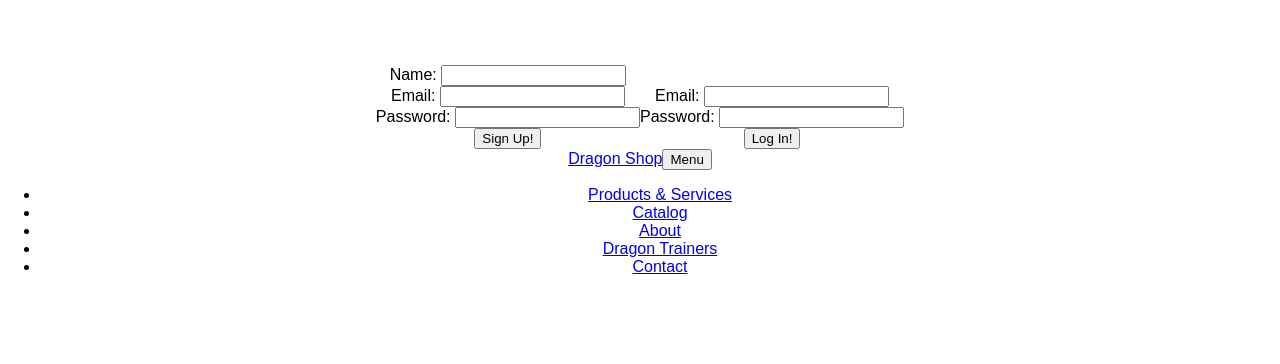
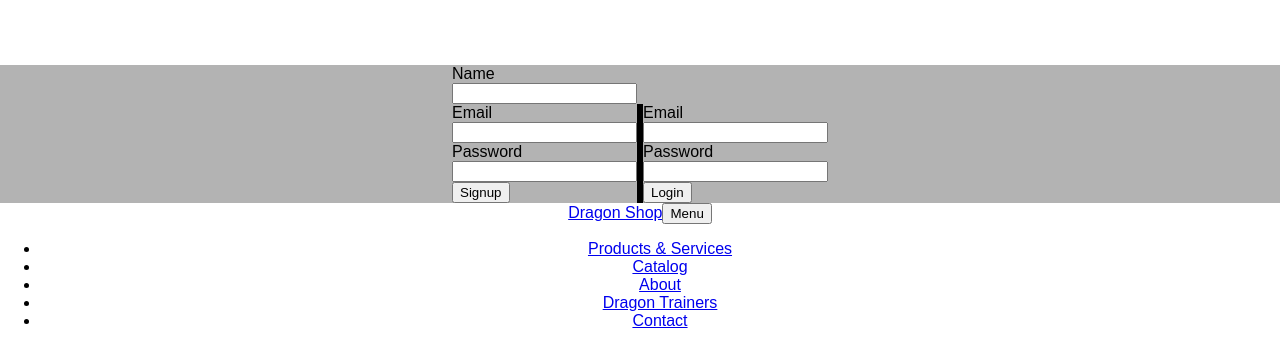
Before and after one commit to vivian5668/dragon-react, a React (Create React App) app in the folder client/: page / in a window 1280 px wide. Shown: the top 364 px of the page. Built offline with nearby package versions, Linux system fonts and the light colour scheme; the HTML template or start-up script is replaced by a standard one.

Commit message:
two forms styled

```diff
--- a/client/src/App.js
+++ b/client/src/App.js
@@ -58,12 +58,13 @@ class App extends Component {
       return (
         <div>
           <UserProfile user={theUser} logout={this.logout} />
+          <Navbar />
         </div>
       )
     } else {
       return (
         <div className="App">
-          <div>
+          <div id="loginSignup">
             <Signup liftToken={this.liftTokenToState} />
             <Login liftToken={this.liftTokenToState} />
           </div>
--- a/client/src/Login.js
+++ b/client/src/Login.js
@@ -36,9 +36,17 @@ class Login extends Component {
     return (
       <div id='loginBox'>
         <form onSubmit={this.handleSubmit}>
-          Email: <input type='text' value={this.state.email} onChange={this.handleEmailChange} /><br />
-          Password: <input type='password' value={this.state.password} onChange={this.handlePasswordChange} /><br />
-          <input type='submit' value='Log In!' />
+            <div class="form-group">
+              <label for='emailLogin'>Email</label>
+              <br/>
+              <input type='text' id='emailLogin' value={this.state.email} onChange={this.handleEmailChange} /><br />
+            </div>
+            <div class="form-group">
+              <label for='passwordLogin'>Password</label>
+              <br/>
+              <input type='password' id='passwordLogin' value={this.state.password} onChange={this.handlePasswordChange} /><br />
+            </div>
+            <button type="submit" class="btn btn-primary">Login</button>
         </form>
       </div>
     )
--- a/client/src/Signup.js
+++ b/client/src/Signup.js
@@ -43,10 +43,22 @@ class Signup extends Component {
     return (
       <div id='SignupBox'>
         <form onSubmit={this.handleSubmit}>
-          Name: <input type='text' value={this.state.name} onChange={this.handleNameChange} /><br />
-          Email: <input type='text' value={this.state.email} onChange={this.handleEmailChange} /><br />
-          Password: <input type='password' value={this.state.password} onChange={this.handlePasswordChange} /><br />
-          <input type='submit' value='Sign Up!' />
+          <div class="form-group">
+              <label for='nameSignup'>Name</label>
+              <br/>
+              <input type='text' id="nameSignup" value={this.state.name} onChange={this.handleNameChange} /><br />
+           </div>
+           <div class="form-group">
+              <label for='emailSignup'>Email</label>
+              <br/>
+              <input type='text' id='emailSignup' value={this.state.email} onChange={this.handleEmailChange} /><br />
+           </div>
+           <div class="form-group">
+              <label for='passwordSignup'>Password</label>
+              <br/>
+              <input type='password' id='passwordSignup' value={this.state.password} onChange={this.handlePasswordChange} /><br />
+           </div>
+           <button type="submit" class="btn btn-primary">Signup</button>
         </form>
       </div>
     )
--- a/client/src/index.css
+++ b/client/src/index.css
@@ -7,8 +7,16 @@ body {
 
 #loginBox {
 	display: inline-block;
+	text-align: left;
+	border-left: 6px solid Black;
 }
 
 #SignupBox {
 	display: inline-block;
+	text-align: left;
+
 }
+
+#loginSignup {
+	background-color: #b3b3b3;
+}
```
